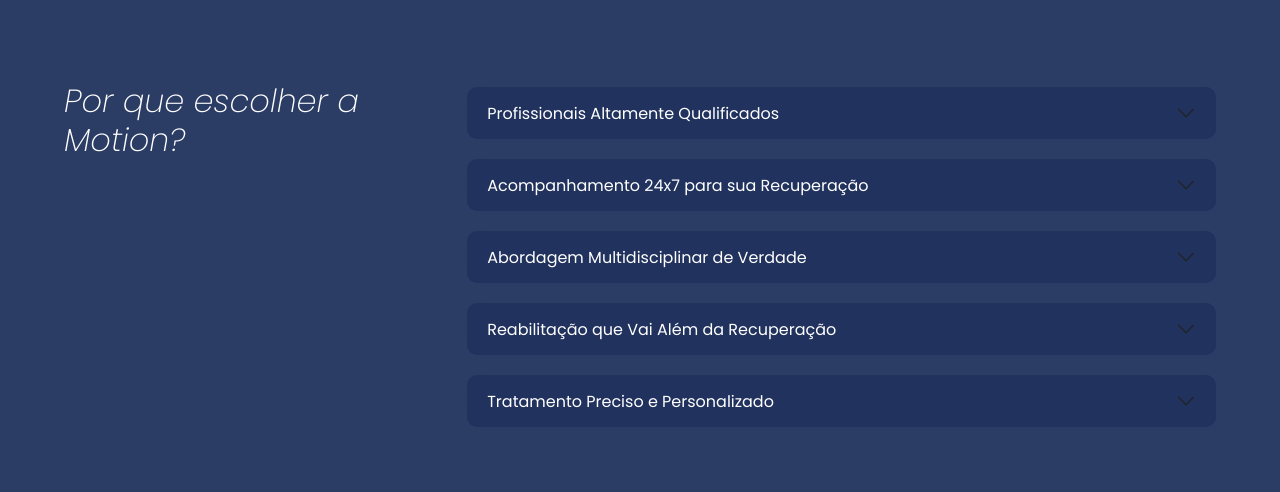
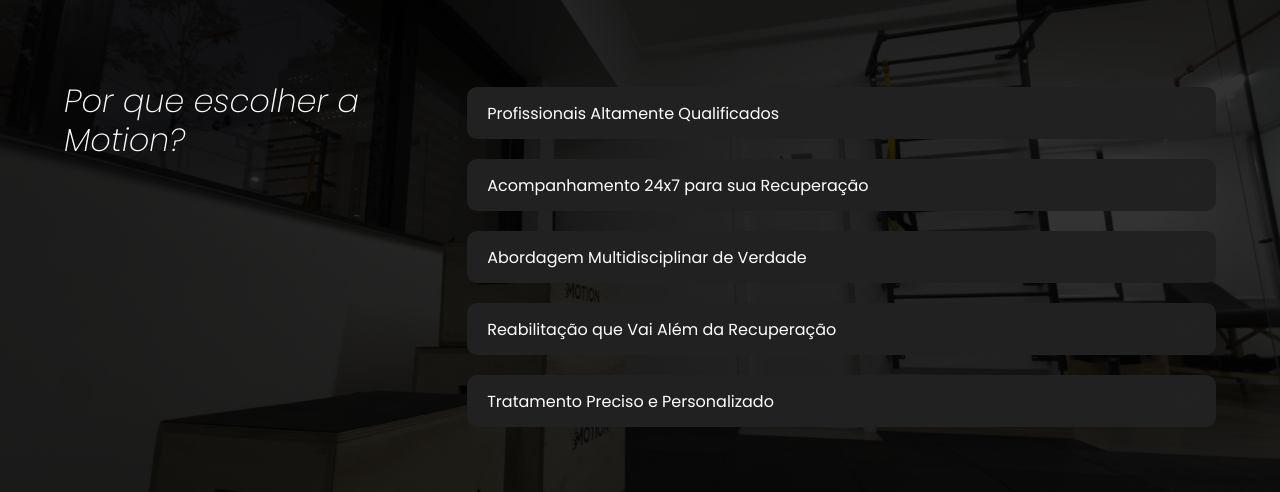
Before and after one commit to HLima02/motion, a React (Create React App) app: page / in a window 1280 px wide. Shown: the part 1532-2024 px from the top of the page. Built offline with nearby package versions, Linux system fonts and the light colour scheme.

Commit message:
ajuste seção de difereciais, fundo transparente com imagem de fundo

```diff
--- a/src/components/HomeAdvantages/index.jsx
+++ b/src/components/HomeAdvantages/index.jsx
@@ -1,4 +1,4 @@
-import React from 'react'
+import { useState, useEffect} from 'react'
 
 import Accordion from 'react-bootstrap/Accordion';
 import 'bootstrap/dist/css/bootstrap.min.css';
@@ -8,8 +8,20 @@
 
 
 export default function HomeAdvantages() {
+  const [offsetY, setOffsetY] = useState(0);
+
+  useEffect(() => {
+    const handleScroll = () => {
+      setOffsetY(window.scrollY);
+    };
+
+    window.addEventListener("scroll", handleScroll);
+
+    return () => window.removeEventListener("scroll", handleScroll);
+  }, []);
+
   return (
-    <section className='advantages_section'>
+    <section className='advantages_section' >
       <div className='advantages_left'>
         <h2>Por que escolher a Motion?</h2>
       </div>
--- a/src/components/HomeAdvantages/style.scss
+++ b/src/components/HomeAdvantages/style.scss
@@ -1,12 +1,29 @@
 .advantages_section {
-  background-color: rgba($color: #20325D, $alpha: 0.95);
+  background-image: url(../../assets/images/IMG_9467.jpg);
+  background-size: cover;
+  background-position: center;
+  background-repeat: no-repeat;
+  // background-color: rgba($color: #000000, $alpha: 0.80);
   color: #fff;
   padding: 100px 5%;
   font-style: italic;
   display: flex;
+  position: relative;
+
+  &::before {
+    content: '';
+    background-color: rgba($color: #000, $alpha: 0.80);
+    position: absolute;
+    top: 0;
+    left: 0;
+    width: 100%;
+    height: 100%;
+  }
 
   .advantages_left {
     width: 35%;
+    position: relative;
+    z-index: 100;
 
     h2 {
       font-weight: 200;
@@ -16,13 +33,15 @@
 
   .advantages_accordion {
     width: 65%;
-
+    position: relative;
+    z-index: 50;
     .accordion {
       border-radius: 10px;
       .accordion-item {
         margin: 20px 0;
         border-radius: 10px;
-        background-color: #20325D;
+        background-color: #212121;
+
         color: #fff;
         border: none;
 
@@ -30,7 +49,7 @@
 
           button {
             border-radius: 15px;
-            background-color: #20325D;
+            background-color: #212121;
             color: #fff;
 
             &::after {
```
Also changed, not shown: src/assets/images/IMG_9467.jpg (added).
